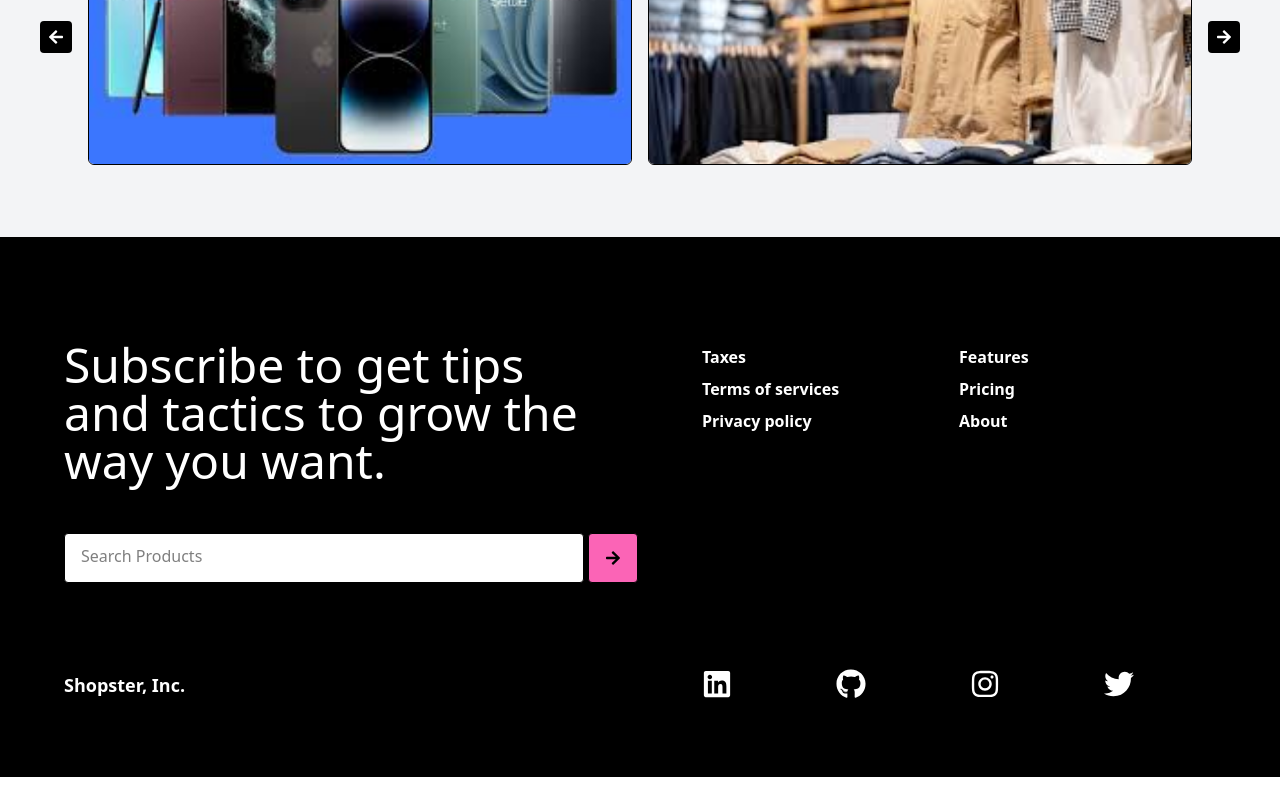
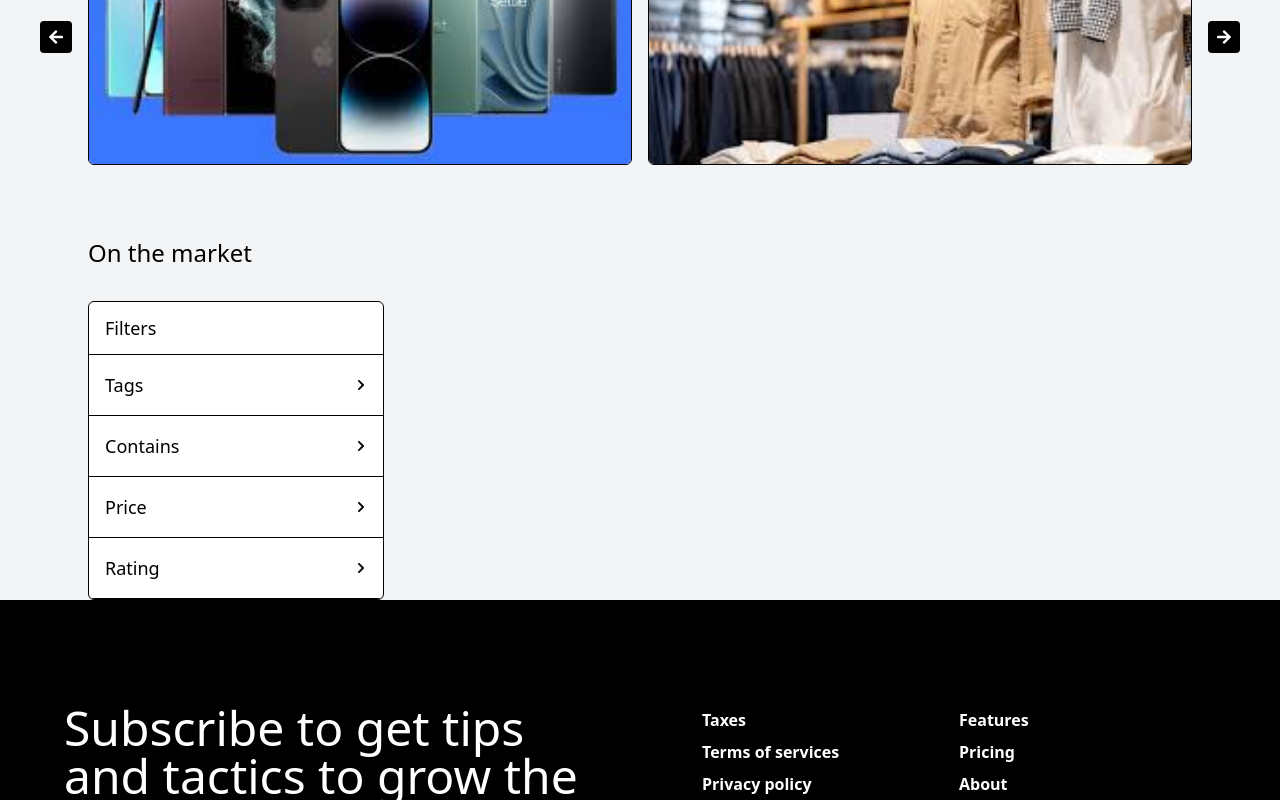
Before and after one commit to Rohitprj/E-Commerce-Frontend, a Next.js app: page / in a window 1280 px wide. Shown: the part 473-1273 px from the top of the page. Before the commit the page ends 1250 px from the top, so only its background shows below. Built offline with nearby package versions, Linux system fonts and the light colour scheme; no server answers.

Commit message:
feat: add OnTheMarket component with filter functionality to Home page

```diff
--- a/src/app/home.tsx
+++ b/src/app/home.tsx
@@ -2,6 +2,7 @@ import Header from "@/components/home/Header";
 import Header2 from "@/components/home/SearchArea";
 import Footer from "@/components/home/Footer";
 import Hero from "@/components/home/Hero";
+import OnTheMarket from "@/components/home/OnTheMarket";
 
 export default function Home() {
   return (
@@ -9,6 +10,7 @@ export default function Home() {
       <Header />
       <Header2 />
       <Hero />
+      <OnTheMarket />
       <Footer />
     </div>
   );
--- /dev/null
+++ b/src/components/home/OnTheMarket.tsx
@@ -0,0 +1,63 @@
+// import React from "react";
+
+// export default function OnTheMarket() {
+//   return (
+// <div className="px-22 bg-gray-100">
+//   <div className="text-2xl mb-8">On the market</div>
+//   <div className="border-1 w-1/4 h-80 rounded-md flex flex-col">
+//     <p>Filter</p>
+//     <button>Tags</button>
+//     <button>Price</button>
+//     <button>Rating</button>
+//   </div>
+// </div>
+//   );
+// }
+
+"use client";
+
+import { useState } from "react";
+import { FaChevronRight, FaChevronDown } from "react-icons/fa";
+
+const FilterItem = ({ title }: { title: string }) => {
+  const [open, setOpen] = useState(false);
+
+  return (
+    <div>
+      <button
+        onClick={() => setOpen(!open)}
+        className="w-full text-lg flex justify-between items-center px-4 py-4 hover:bg-gray-50 border-b"
+      >
+        <span>{title}</span>
+        {open ? <FaChevronDown size={12} /> : <FaChevronRight size={12} />}
+      </button>
+
+      {open && (
+        <div className="px-6 py-2 text-sm text-gray-600">
+          {/* Placeholder content */}
+          <p>Option 1</p>
+          <p>Option 2</p>
+          <p>Option 3</p>
+        </div>
+      )}
+    </div>
+  );
+};
+
+export default function FiltersSidebar() {
+  return (
+    <div className="px-22 bg-gray-100">
+      <div className="text-2xl mb-8">On the market</div>
+      <div className="w-74 border rounded-md overflow-hidden bg-white">
+        {/* Top Title */}
+        <div className="px-4 py-3 text-lg border-b">Filters</div>
+
+        {/* Filter Sections */}
+        <FilterItem title="Tags" />
+        <FilterItem title="Contains" />
+        <FilterItem title="Price" />
+        <FilterItem title="Rating" />
+      </div>
+    </div>
+  );
+}
```
